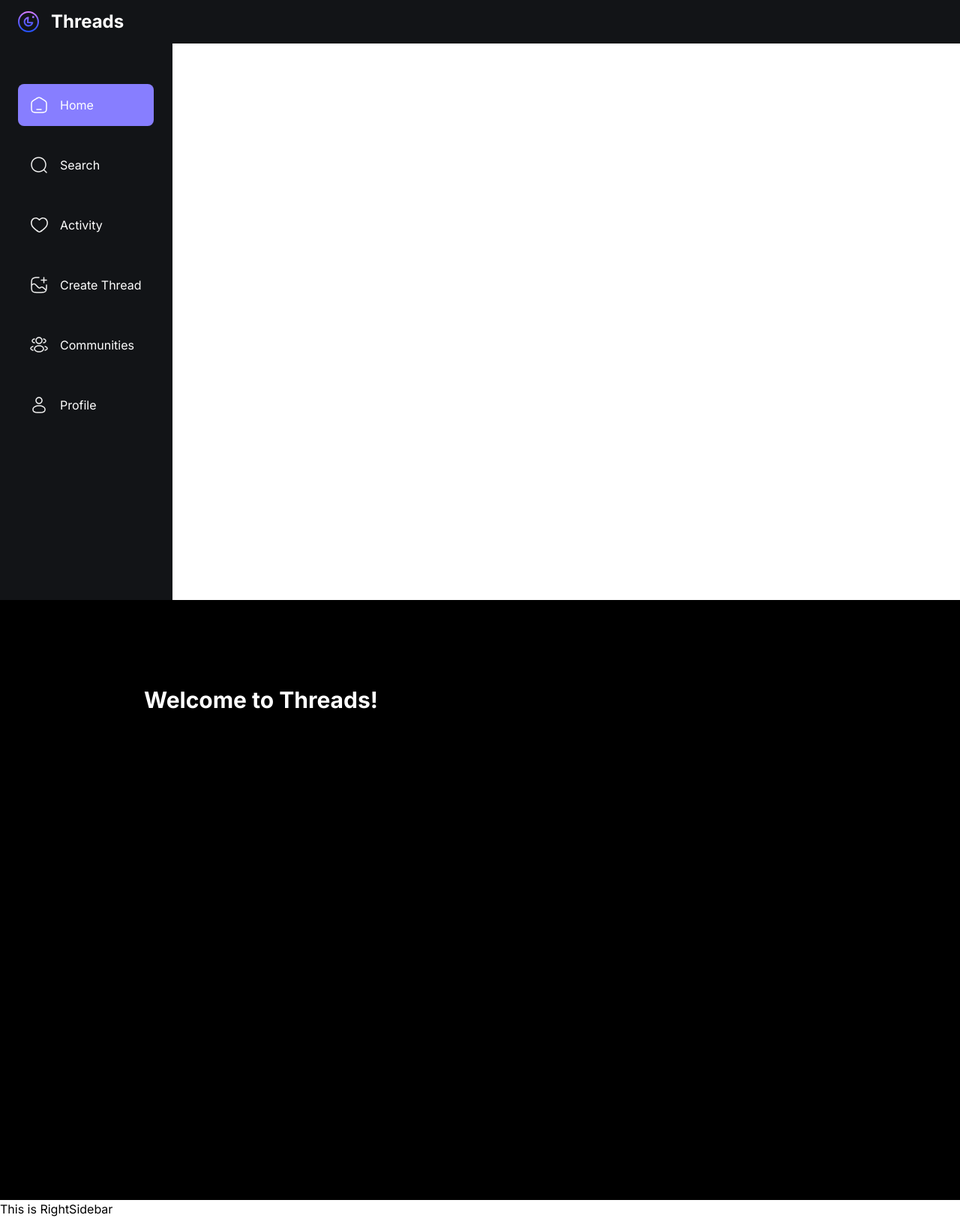
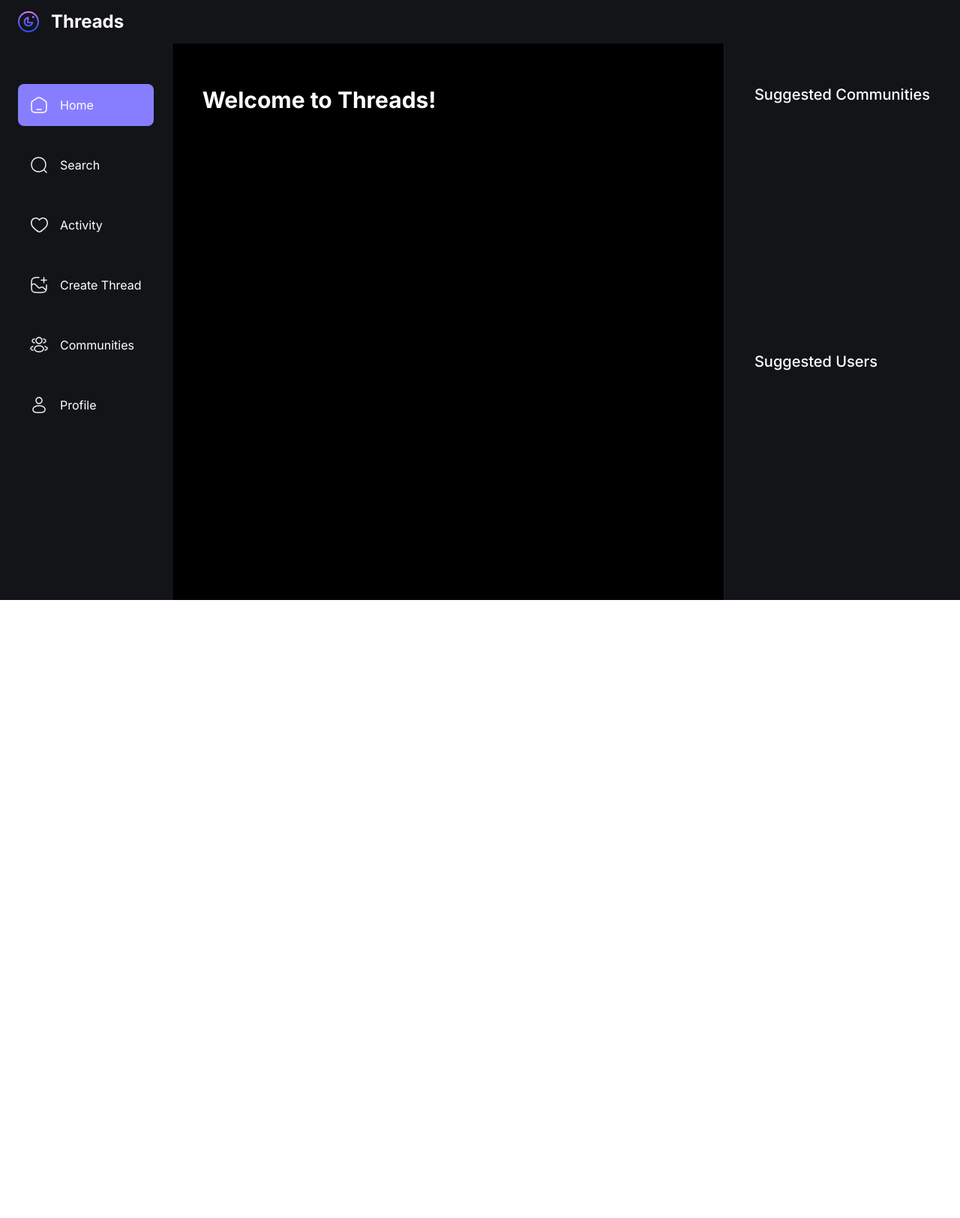
Before and after one commit to ProMehedi/next-threads, a Next.js app: page / in a window 1280 px wide. Shown: the whole page at 75% size. After the commit the page ends 800 px from the top, so only its background shows below. Built offline with nearby package versions, Linux system fonts and the light colour scheme; no server answers.

Commit message:
Create RightSidebar

```diff
--- a/app/(home)/layout.tsx
+++ b/app/(home)/layout.tsx
@@ -23,7 +23,8 @@
       <html lang='en'>
         <body className={inter.className}>
           <Topbar />
-          <main>
+
+          <main className='flex flex-row'>
             <LeftSidebar />
 
             <section className='main-container'>
--- a/components/shared/LeftSidebar.tsx
+++ b/components/shared/LeftSidebar.tsx
@@ -43,7 +43,7 @@
         <SignedIn>
           <SignOutButton
             signOutCallback={() => {
-              router.push('/')
+              router.push('/sign-in')
             }}
           >
             <div className='flex gap-4 p-4 curson-pointer'>
--- a/components/shared/RightSidebar.tsx
+++ b/components/shared/RightSidebar.tsx
@@ -1,8 +1,15 @@
 const RightSidebar = () => {
   return (
-    <div>
-      <h1>This is RightSidebar</h1>
-    </div>
+    <section className='custom-scrollbar rightsidebar'>
+      <div className='flex flex-1 flex-col justify-start'>
+        <h3 className='text-heading4-medium text-light-1'>
+          Suggested Communities
+        </h3>
+      </div>
+      <div className='flex flex-1 flex-col justify-start'>
+        <h3 className='text-heading4-medium text-light-1'>Suggested Users</h3>
+      </div>
+    </section>
   )
 }
 
```
